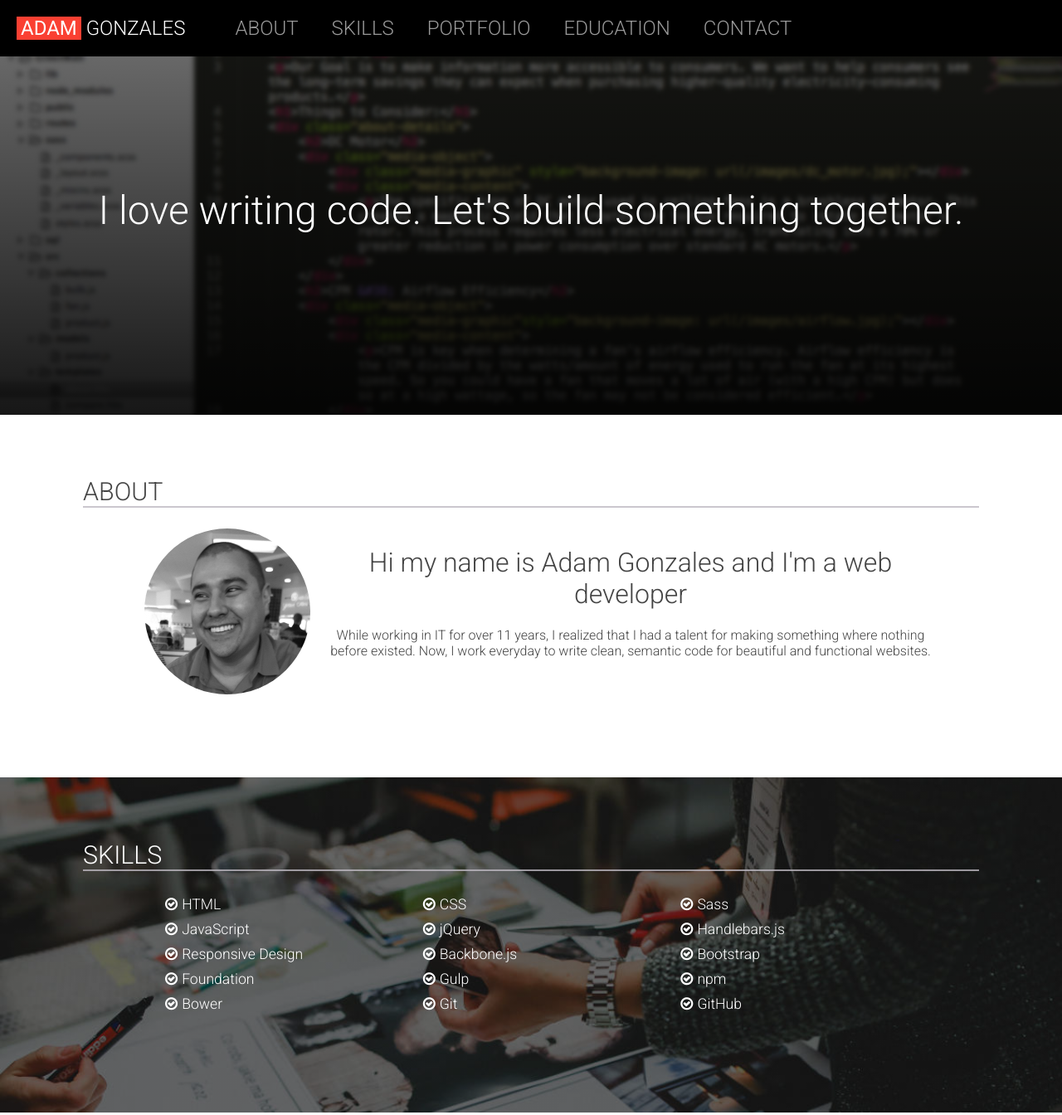
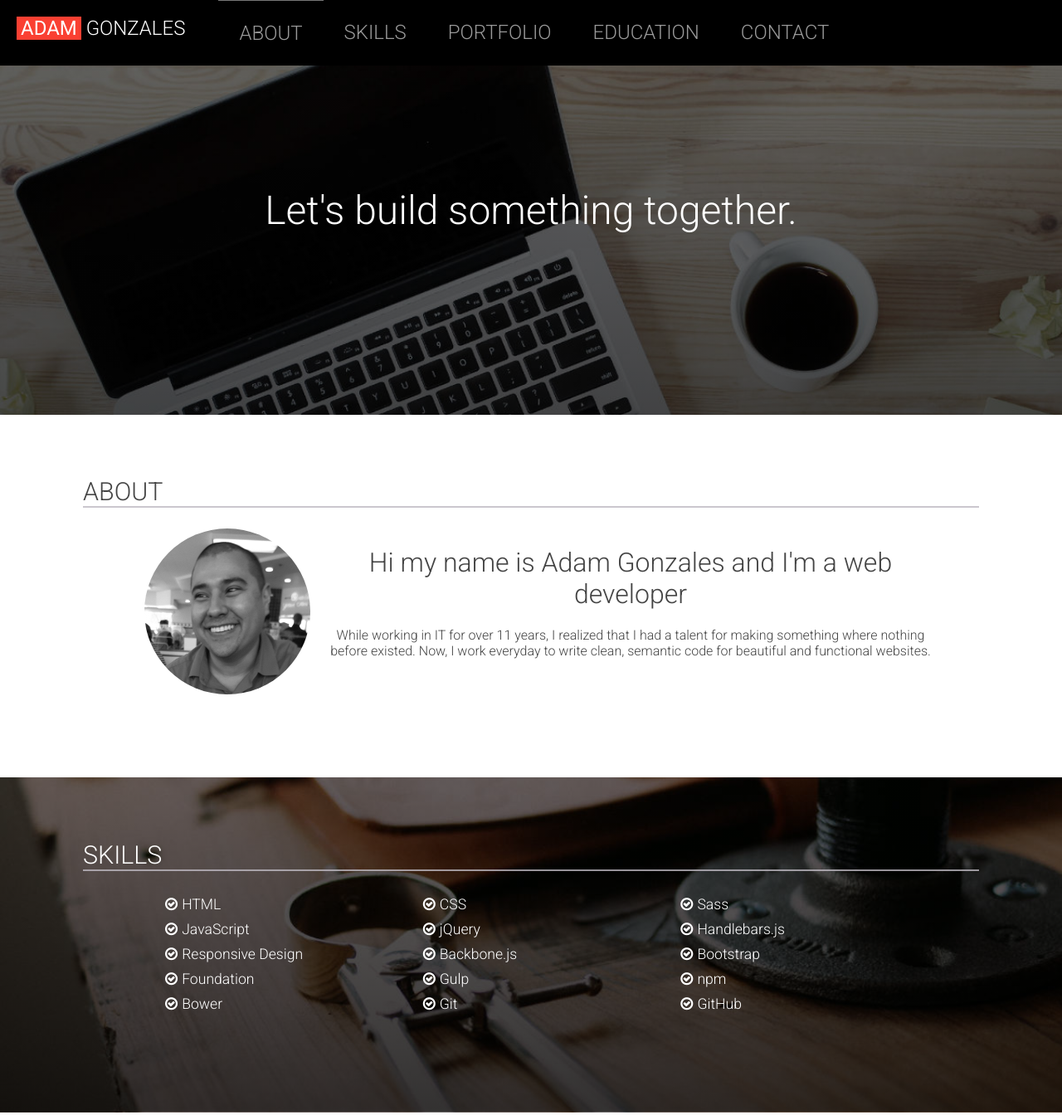
Before and after one commit to adamgonzls/personal-sitev2, a website: page index.html in a window 1280 px wide. Shown: the top 1344 px of the page at 83% size. Drawn offline with nearby package versions, Linux system fonts and the light colour scheme.

Commit message:
Modify images and offset on scroll

```diff
--- a/index.html
+++ b/index.html
@@ -42,7 +42,7 @@
 		</div>
 		<div class="container">
 			<section class="hero">
-				<h1>I love writing code. Let's build something together.</h1>
+				<h1>Let's build something together.</h1>
 			</section>
 		</div>
 		<div class="container">
--- a/js/index.js
+++ b/js/index.js
@@ -10,7 +10,7 @@ $(document).ready(function() {
 		if(target.length) {
 			event.preventDefault();
 			$('html, body').animate({
-				scrollTop: target.offset().top
+				scrollTop: target.offset().top -175
 			}, 500);
 		}
 	});
--- a/sass/_layout.scss
+++ b/sass/_layout.scss
@@ -145,6 +145,14 @@ a {
 		list-style-type: none;
 		padding-left: 0;
 
+		li:first-child {
+			border-top: 1px solid #777;
+		}
+
+		li {
+			padding: 5px;
+		}
+
 		a {
 			color: #999;
 		}
@@ -159,6 +167,7 @@ a {
 
 			li {
 				flex: auto;
+				border-top: 0;
 
 				a {
 					display: inline-block;
@@ -192,7 +201,7 @@ a {
 	flex-direction: column;
 	justify-content: center;
 	background-color: #999;
-	background-image: linear-gradient(rgba(0, 0, 0, .5), rgba(0, 0, 0, .9)), url(../images/sublime-text-1200px.jpg);
+	background-image: linear-gradient(rgba(0, 0, 0, .5), rgba(0, 0, 0, .7)), url(../images/computer-ready-1200px.jpg);
 	background-repeat: no-repeat;
 	background-attachment: fixed;
 	background-size: cover;
@@ -249,8 +258,9 @@ a {
 */
 
 .skills {
-	background-image: linear-gradient(rgba(0, 0, 0, .6), rgba(0, 0, 0, .6)), url(../images/collaboration-1200px.jpg);
+	background-image: linear-gradient(rgba(0, 0, 0, .6), rgba(0, 0, 0, .8)), url(../images/tools-1200px.jpg);
 	background-repeat: no-repeat;
+	background-position: center center;
 	background-size: cover;
 
 	ul {
@@ -369,8 +379,9 @@ a {
  */
 
 .education {
-	background-image: linear-gradient(rgba(0, 0, 0, .5), rgba(0, 0, 0, .5)), url(../images/desk-computer-1200px.jpg);
+	background-image: linear-gradient(rgba(0, 0, 0, .5), rgba(0, 0, 0, .5)), url(../images/books-1200px.jpg);
 	background-repeat: no-repeat;
+	background-position: center center;
 	background-size: cover;
 
 	> div {
```
Also changed, not shown: css/styles.css.
